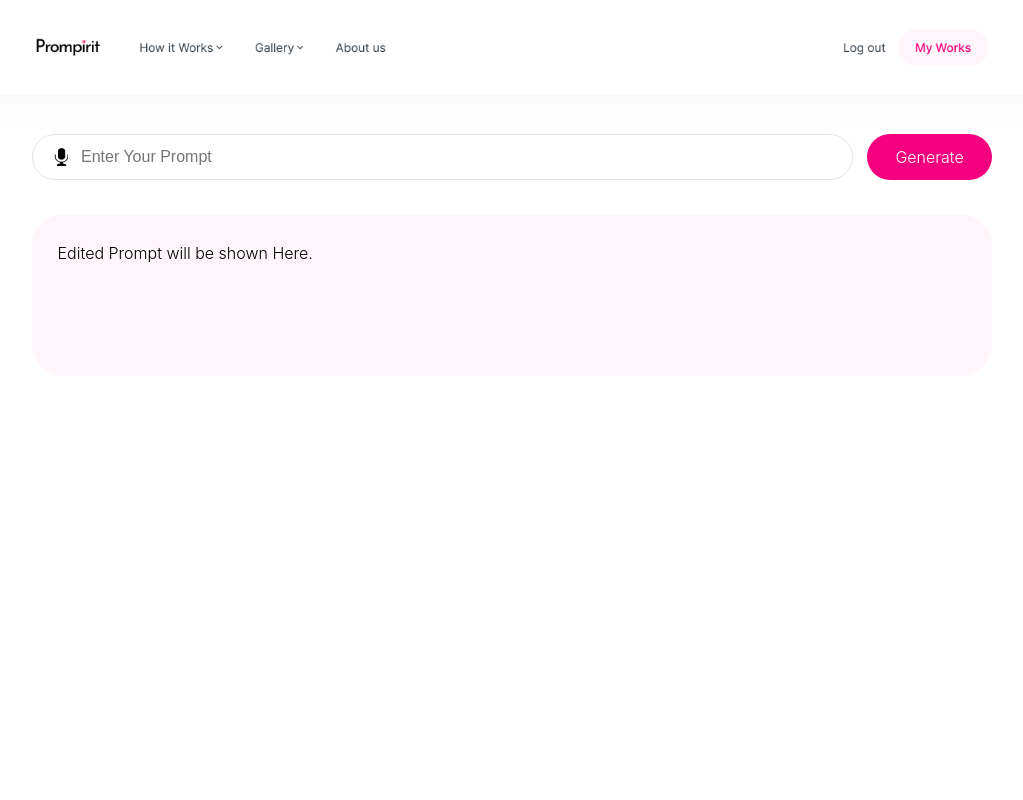
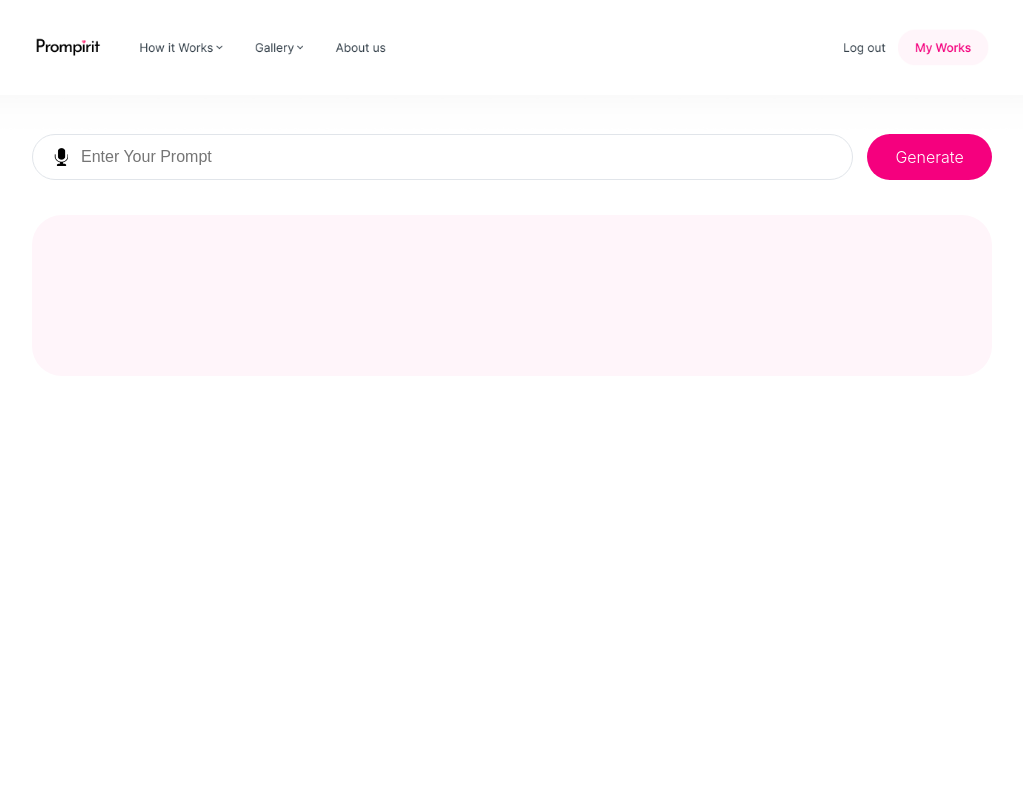
Before and after one commit to AnT-Prompirit/Prompirit, a React (Create React App) app: page /Prompirit/generate in a window 1280 px wide. Shown: the top 800 px of the page, without its empty margins (128-1151 px from the left). Built offline with nearby package versions, Linux system fonts and the light colour scheme.

Commit message:
Update Generate.tsx w.editedPrompts

```diff
--- a/src/Routes/Generate.tsx
+++ b/src/Routes/Generate.tsx
@@ -112,6 +112,18 @@ function Generate() {
     img8_1,
   ];
 
+  const editedPrompts = [
+    "A",
+    "B",
+    "C",
+    "D",
+    "E",
+    "F",
+    "G",
+    "H",
+    "Edited Prompt will be shown Here.",
+  ];
+
   return (
     <>
       <Background src={bg}>
@@ -130,7 +142,7 @@ function Generate() {
               enterPromptPadding={5}
             ></Enter>
             <Edited>
-              <p>Edited Prompt will be shown Here.</p>
+              <p>{editedPrompts[imgnum]}</p>
             </Edited>
             <ImgContainer>
               <GenImg>
```
